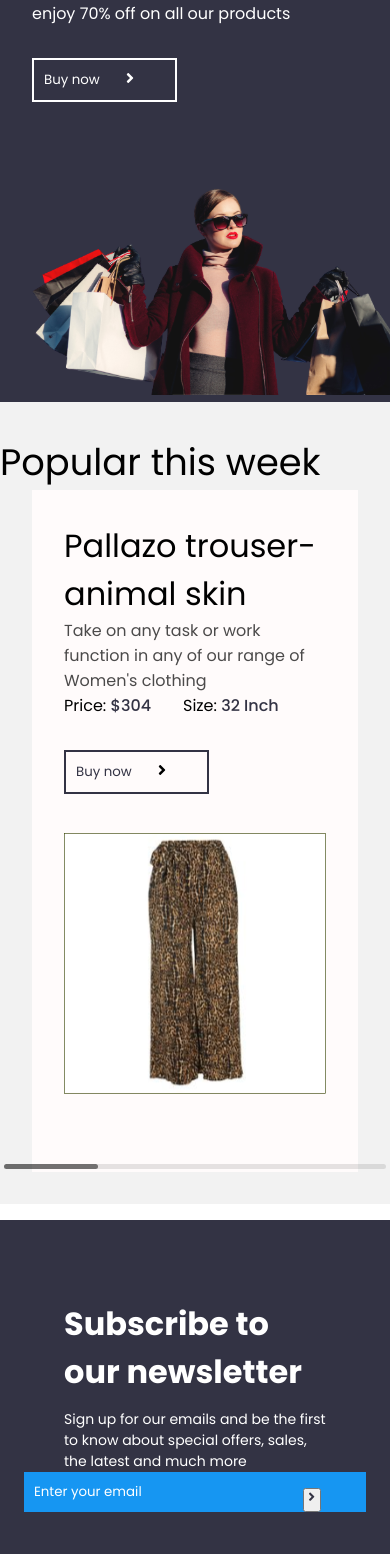
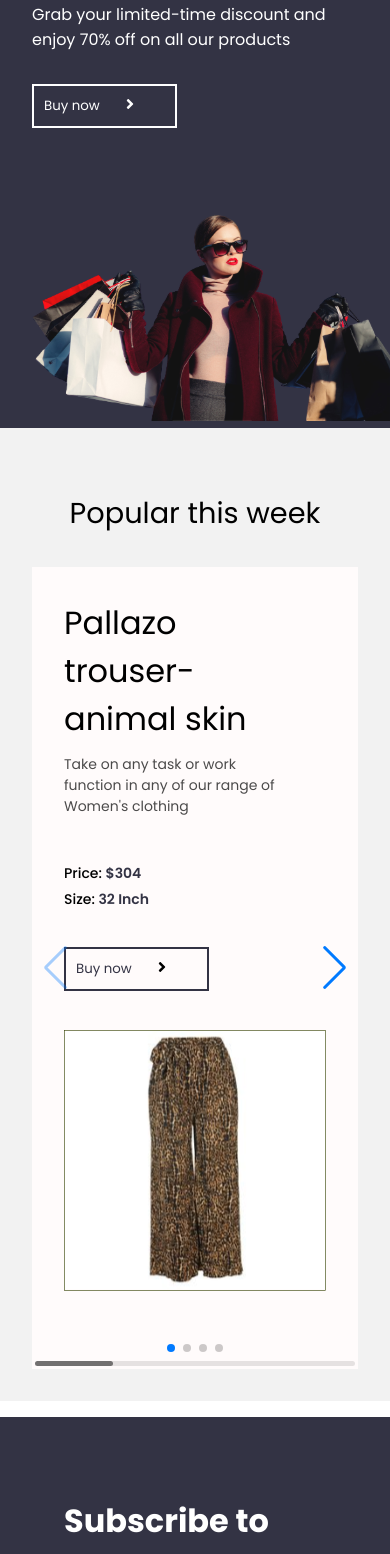
Before and after one commit to Kingscliq/next-store, a Next.js app: page / in a window 390 px wide. Shown: the part 1502-3056 px from the top of the page. Built offline with nearby package versions, Linux system fonts and the light colour scheme; no server answers.

Commit message:
Newsletter Page && Subscribe Page: Responsiveness done

```diff
--- a/components/widgets/Newsletter/Newsletter.module.css
+++ b/components/widgets/Newsletter/Newsletter.module.css
@@ -8,7 +8,6 @@
 .container {
     display: flex;
     justify-content: space-between;
-    /* padding: 2rem; */
 }
 
 .newsletterImg {
@@ -27,7 +26,7 @@
 }
 
 .content {
-    padding: 2rem;
+    padding: 4rem;
     display: flex;
     flex-direction: column;
     justify-content: space-around;
@@ -62,10 +61,14 @@
         display: block;
     }
 
-    .newsletterImg {
-        text-align: center;
+    .content h3 {
+        font-size: 2.1rem;
+        margin: 1rem 0;
     }
 
+    .content {
+        padding: 2rem;
+    }
 }
 
 /* Small devices (portrait tablets and large phones, 600px and up) */
--- a/components/widgets/collection-slider/CollectionSlider.js
+++ b/components/widgets/collection-slider/CollectionSlider.js
@@ -61,8 +61,8 @@ const CollectionSlider = ({ninjas}) => {
                       "spaceBetween": 10
                     }
                 }}
-                // navigation
-                // pagination={{ clickable: true }}
+                navigation
+                pagination={{ clickable: true }}
                 scrollbar={{ draggable: true }}
                 onSwiper={(swiper) => console.log(swiper)}
                 onSlideChange={() => console.log('slide change')}
--- a/components/widgets/collection-slider/CollectionSlider.module.css
+++ b/components/widgets/collection-slider/CollectionSlider.module.css
@@ -1,8 +1,14 @@
 @import url('https://fonts.googleapis.com/css2?family=Poppins:wght@100;200;300;400;500;600;700&display=swap');
 
 .container {
-    padding: 2rem;
+    padding: 3rem;
     background: #F2F2F2;
+}
+
+.containerHeader {
+    font-size: 2.3rem;
+    margin-bottom: 2.2rem;
+    /* padding: 1.8 2rem; */
 }
 
 .slides {
@@ -11,7 +17,7 @@
     background: #FFFBFB;
     display: flex;
     justify-content: space-between;
-    margin: 0 2rem;
+    margin-right: 3rem;
     padding: 2rem;
 }
 
@@ -25,22 +31,23 @@
     display: flex;
     justify-content: center;
     align-items: center;
-    width: 350px;
+    width: auto;
+    padding-right: 2rem;
 }
 
-.containerHeader {
-    font-size: 2.3rem;
-    padding: 1.8 2rem;
-}
+
 
 .slidesContent h3 {
-    font-size: 2.25rem;
+    font-size: 2.1rem;
     font-weight: 400;
 }
 
 .productDescription {
     color: #000000;
     opacity: 0.7;
+    margin-top: 10px;
+    font-size: 15px;
+    margin-bottom: 1.2rem;
 }
 
 .productPrice {
@@ -64,21 +71,33 @@
     color: #000;
 }
 
-/* .Imgslidess{
-    position: absolute;
-    width: 353px;
-    height: 483px;
-    left: 716px;
-    top: 45px;
-    z-index: 2;
-    background: #1696F2;
-} */
+.swiper-button-next:after, .swiper-button-prev:after {
+    font-family: swiper-icons;
+    font-size: var(--swiper-navigation-size);
+    text-transform: none!important;
+    letter-spacing: 0;
+    text-transform: none;
+    -moz-font-feature-settings: normal,;
+    font-feature-settings: normal,;
+    font-variant: normal;
+    font-variant: initial;
+    line-height: 1;
+    font-size: 14px;
+    color: #fff;
+    font-weight: bold;
+    background: #334;
+    border-radius: 50%;
+    padding: 10px;
+}
 
+.productPrice span {
+    font-weight: 600;
+}
 
 /* Extra small devices (phones, 768px and down) */
-@media only screen and (max-width: 768px) {
+@media only screen and (max-width: 968px) {
     .container {
-        padding: 2rem 0;
+        padding: 2rem;
     }
 
     .slides {
@@ -87,10 +106,78 @@
 
     .slidesContent {
         width: auto;
+        display: flex;
+        justify-content: flex-start;
+        align-items: center;
+        width: none;
     }
 
     .slidesContent h3 {
         font-size: 2rem;
         font-weight: 400;
     }
+
+    .productDescription{
+        color: #000000;
+        opacity: 0.7;
+        font-size: 14px;
+        padding-top: 1px;
+    }
+
+    .productPrice {
+        display: -moz-box;
+        display: flex;
+        font-size: 14px;
+        padding-top: 27px;
+        font-weight: 500;
+    }
+
+    .slides {
+        margin-right: 0rem;
+    }
 }
+
+@media only screen and (max-width: 400px) {
+    .productPrice {
+        display: block;
+        font-size: 14px;
+        padding-top: 27px;
+        font-weight: 500;
+    }
+
+    .productPrice p {
+        padding-bottom: 5px;
+    }
+
+    .productPrice span {
+        font-weight: 600;
+    }
+
+    .containerHeader {
+        font-size: 1.8rem;
+        text-align: center;
+        margin: 2rem 0;
+    }
+}
+
+@media (min-width: 960px) and (max-width: 1300px) {
+    .slidesContent{
+        width: auto;
+        margin-right: 12px;
+    }
+
+    .slidesContent h3 {
+        font-size: 1.5rem;
+        font-weight: 400;
+    }
+
+    .productDescription {
+        font-size: 14px;
+        margin-top: 5px;
+        margin-bottom: 1.2rem;
+    }
+
+    .productPrice{
+        font-size: 14px;
+    }
+}
--- a/components/widgets/subscribe/Subscribe.module.css
+++ b/components/widgets/subscribe/Subscribe.module.css
@@ -13,6 +13,7 @@
     font-size: 14px;
     color: #FFFFFF;
     margin-top: 0.8rem;
+    padding-right: 1rem;
 }
 
 .containerFlex {
@@ -26,6 +27,7 @@
     display: flex;
     justify-content: center;
     align-items: center;
+    padding-left: 1rem;
 }
 
 .flexed2 form input {
@@ -34,6 +36,7 @@
     color: #FFFFFF;
     outline: #333344;
     border: none;
+    border-radius: 20px;
 }
 
 .flexed2 form input::placeholder {
@@ -46,10 +49,11 @@
 
 .icon {
     position: absolute;
-    top: 40%;
+    top: 33%;
     right: 2%;
-    /* display: inline; */
-    /* display: inline; */
+    border-radius: 50%;
+    padding: 6px;
+    border: none;
     color: #334;
     cursor: pointer;
 }
@@ -59,4 +63,18 @@
         display: block;
     }
 
+    .flexed2 {
+        margin-top: 2rem;
+        display: block;
+        padding-left: 0rem;
+    }
+
+    .icon {
+        top: 4px;
+        left: 217px;
+        border-radius: 50%;
+        padding: 6px;
+        border: none;
+    }
+
 }
```
Also changed, not shown: pages/checkout.js (+0 -11 lines), styles/checkout.module.css (+4 -4 lines), components/widgets/Newsletter/Newsletter.js (line endings or trailing spaces), components/widgets/subscribe/Subscribe.js (line endings or trailing spaces).
